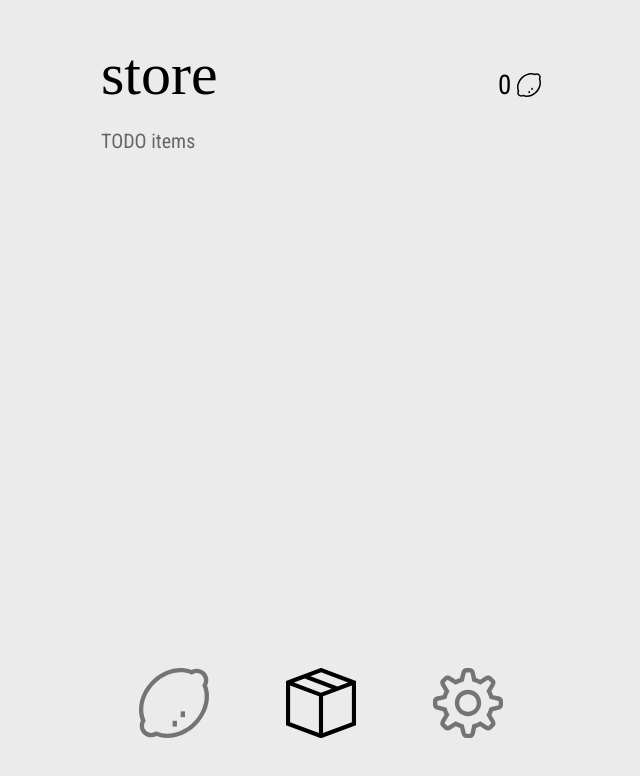
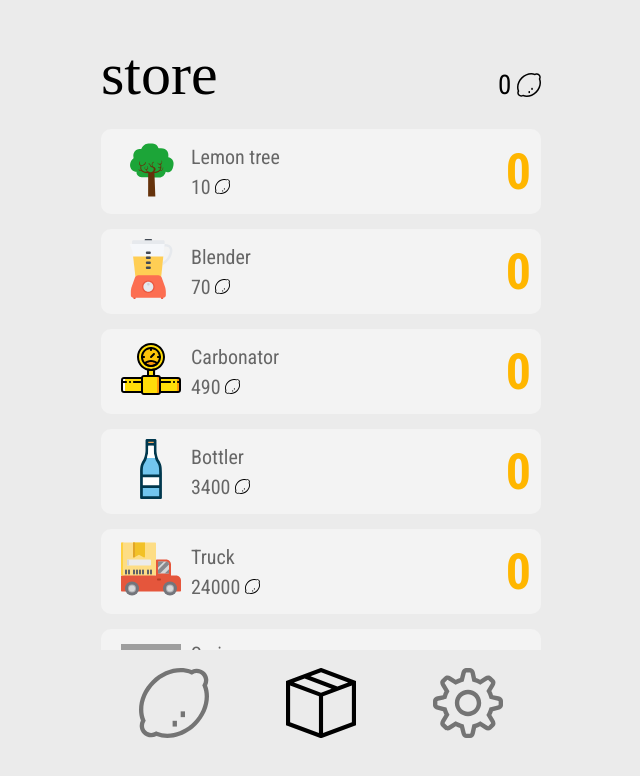
Before and after one commit to pentinmaki/lemon-clicker, a React (Vite) app: page /store in a window 1280 px wide. Shown: the top 776 px of the page, without its empty margins (319-959 px from the left). Built offline with nearby package versions, Linux system fonts and the light colour scheme; grey boxes are pictures that could not be loaded; a web font is replaced by a local one.

Commit message:
lisää tuotelistan

```diff
--- a/src/App.jsx
+++ b/src/App.jsx
@@ -1,9 +1,13 @@
 import './App.css'
 import { useState } from 'react';
 import AppRouter from './components/AppRouter';
+import items from './config/items.js';
 
 
 function App() {
+  // Luodaan tilamuuttuja, johon tallennetaan tuotelista.
+  const [storeitems,setStoreitems] = useState(items);
+
       // Luodaan tilamuuttuja, johon tallennetaan pelin laskennalliset tiedot.
   const [stats, setStats] = useState({clicks: 0, balance: 0, increase: 1, itemstobuy: 0});
 
@@ -20,8 +24,11 @@ function App() {
 
 
   return (
-    <AppRouter stats={stats} handleClick={handleClick} />
+    <AppRouter stats={stats}
+               storeitems={storeitems}
+               handleClick={handleClick} />
   )
+
 
 
 }
--- a/src/components/AppRouter.jsx
+++ b/src/components/AppRouter.jsx
@@ -13,7 +13,7 @@ function AppRouter(props) {
           errorElement: <ErrorPage />,
           children: [
             { path: "", element: <Clicker stats={props.stats} handleClick={props.handleClick} /> },
-            { path: "store", element: <Store stats={props.stats} />},
+            { path: "store", element: <Store stats={props.stats} storeitems={props.storeitems} />},
             { path: "settings", element: <Settings stats={props.stats} />},
           ]
         }
--- /dev/null
+++ b/src/components/Item.jsx
@@ -0,0 +1,26 @@
+import iconLemon from '../assets/lemon.svg';
+
+// Funktio, joka selvittää kuvan polun suoritusaikana.
+function getImageUrl(name) {
+  return new URL(`../assets/items/${name}`, import.meta.url).href;
+}
+
+function Item(props) {
+
+  // Selvitetään kuvan url.
+  const url = getImageUrl(props.item.image);
+
+  return (
+    <div className="item">
+      <div className="item_icon"><img src={url} alt=""/></div>
+      <div className="item_desc">
+        {props.item.name}<br/>
+        {props.item.price} <img src={iconLemon} alt="lemons" />
+      </div>
+      <div className="item_qty">{props.item.qty}</div>
+    </div>
+  );
+
+}
+
+export default Item;
--- a/src/pages/Store.jsx
+++ b/src/pages/Store.jsx
@@ -1,11 +1,15 @@
 import Header from '../components/Header';
+import Item from '../components/Item';
 
 function Store(props) {
+      // Muodostetaan renderöitävä tuotelista.
+  const items = props.storeitems.map(item => <Item key={item.id} item={item} />);
+
   return (
     <div className="container">
       <Header balance={props.stats.balance}>store</Header>
       <div className="scrollbox items">
-        TODO items
+      {items}
       </div>
     </div>
   );
```
